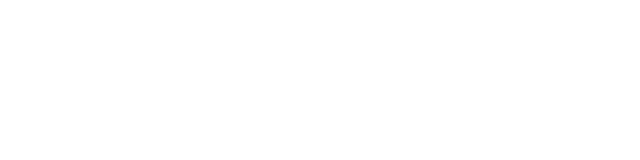
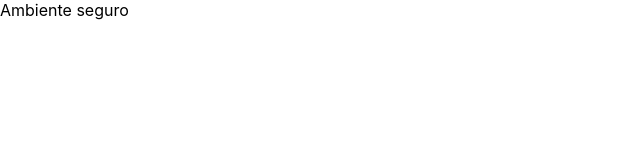
Before and after one commit to vandodev/ediaristas, a Next.js app in the folder frontend/: page / in a window 1280 px wide. Shown: the top 160 px of the page, without its empty margins (0-640 px from the left). Built offline with nearby package versions, Linux system fonts and the light colour scheme.

Commit message:
Dependências e primeiro componente

```diff
--- a/frontend/package.json
+++ b/frontend/package.json
@@ -8,10 +8,15 @@
     "start": "next start"
   },
   "dependencies": {
+    "@emotion/react": "^11.4.0",
+    "@emotion/styled": "^11.3.0",
+    "@material-ui/core": "^5.0.0-alpha.36",
     "@types/react": "^17.0.11",
+    "axios": "^0.21.1",
     "next": "10.2.3",
     "react": "17.0.2",
     "react-dom": "17.0.2",
+    "react-input-mask": "^2.0.4",
     "typescript": "^4.3.2"
   }
 }
--- a/frontend/src/pages/index.tsx
+++ b/frontend/src/pages/index.tsx
@@ -1,10 +1,11 @@
 import Head from 'next/head';
+import SafeEnviroment from 'ui/components/feedback/SafeEnviroment/SafeEnviroment';
 
 
 export default function Home() {
   return (
     <div>
-
+      <SafeEnviroment />
     </div>
   )
 }
--- /dev/null
+++ b/frontend/src/ui/components/feedback/SafeEnviroment/SafeEnviroment.tsx
@@ -0,0 +1,6 @@
+import React from 'react';
+
+const SafeEnviroment = () =>{
+    return <div>Ambiente seguro</div>
+}
+export default SafeEnviroment;
```
Also changed, not shown: 1 other file (tests, documents, lock files or other folders).
